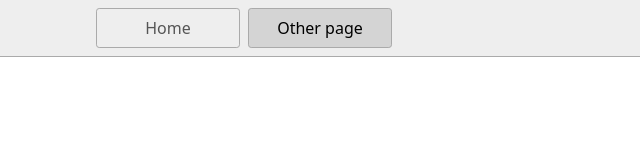
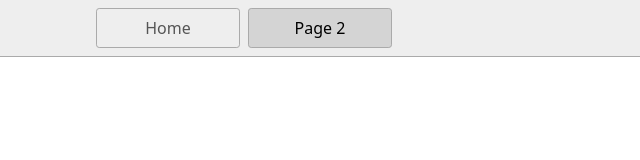
Before and after one commit to zBatataXDz/JDCRED_DEV, a plain HTML site: page page2.html in a window 1280 px wide. Shown: the full height of the page, 396-1036 px from the left. Drawn offline with Linux system fonts and the light colour scheme.

Commit message:
1 file modified

```diff
--- a/page2.html
+++ b/page2.html
@@ -1,7 +1,7 @@
 <!DOCTYPE html>
 <html lang="en">
   <head>
-    <title>Other page</title>
+    <title>Page 2</title>
     <meta charset="UTF-8" />
     <meta name="viewport" content="width=device-width" />
     <link rel="stylesheet" href="styles.css" />
@@ -10,7 +10,7 @@
   <body>
     <nav>
       <a href="/">Home</a>
-      <a href="/page2.html" aria-current="page">Other page</a>
+      <a href="/page2.html" aria-current="page">Page 2</a>
     </nav>
     <main>
       <h1>Page 2</h1>
```
